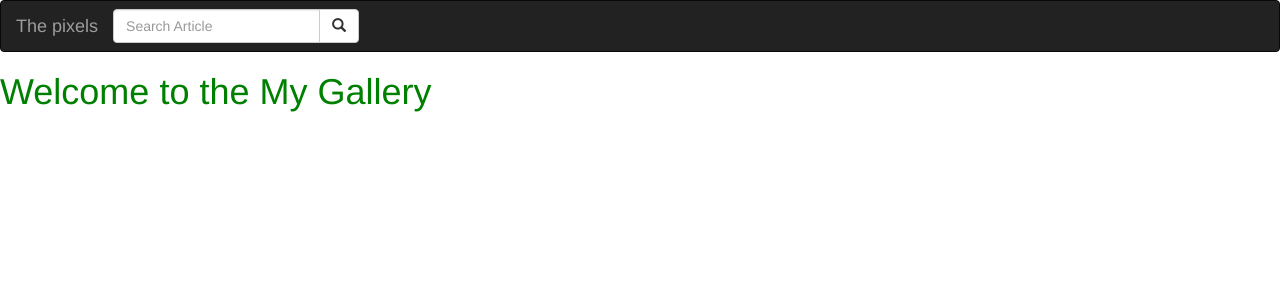
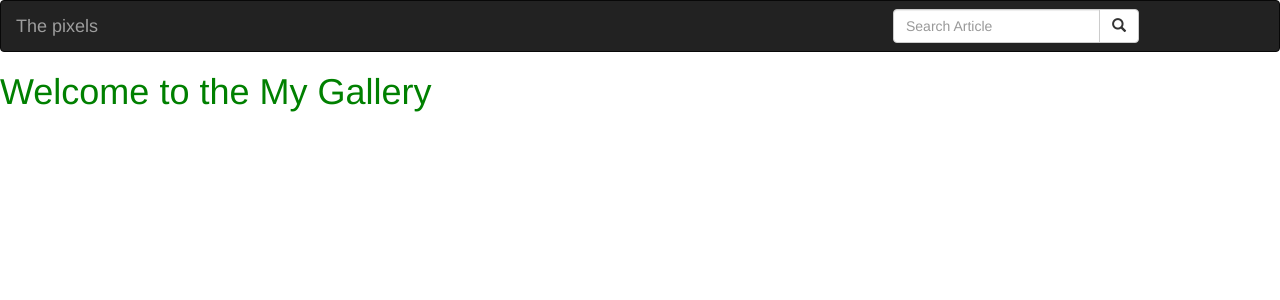
Before and after one commit to Pnshimiye/pixels, a Django app: page / in a window 1280 px wide. Shown: the top 300 px of the page. Run offline with Django 3.2, Linux system fonts and the light colour scheme; data that the repository does not hold is empty; some libraries are stand-ins or nearby versions.

Commit message:
edit the search form

```diff
--- a/myGallery/templates/navbar.html
+++ b/myGallery/templates/navbar.html
@@ -11,6 +11,8 @@
     <div class="navbar-header">
       <a class="navbar-brand" href="{% url 'images' %}">The pixels</a>
     </div>
+    <div class="col-sm-4 col-md-4 navbar-right">
+
       <form class="navbar-form" role="search" action="{% url 'search_results' %}">
 
         <div class="input-group">
@@ -20,6 +22,9 @@
           </div>
         </div>
 
+      </form>
+    </div>
+
   </div>
 
 </nav>
```
Lines whose indentation alone changed are shown as unchanged.
